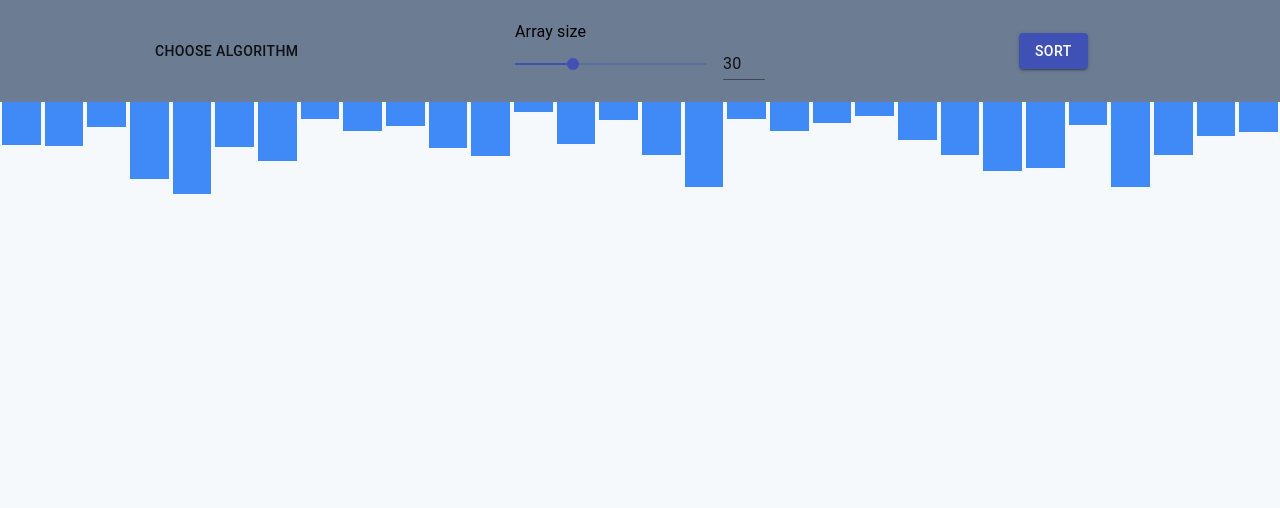
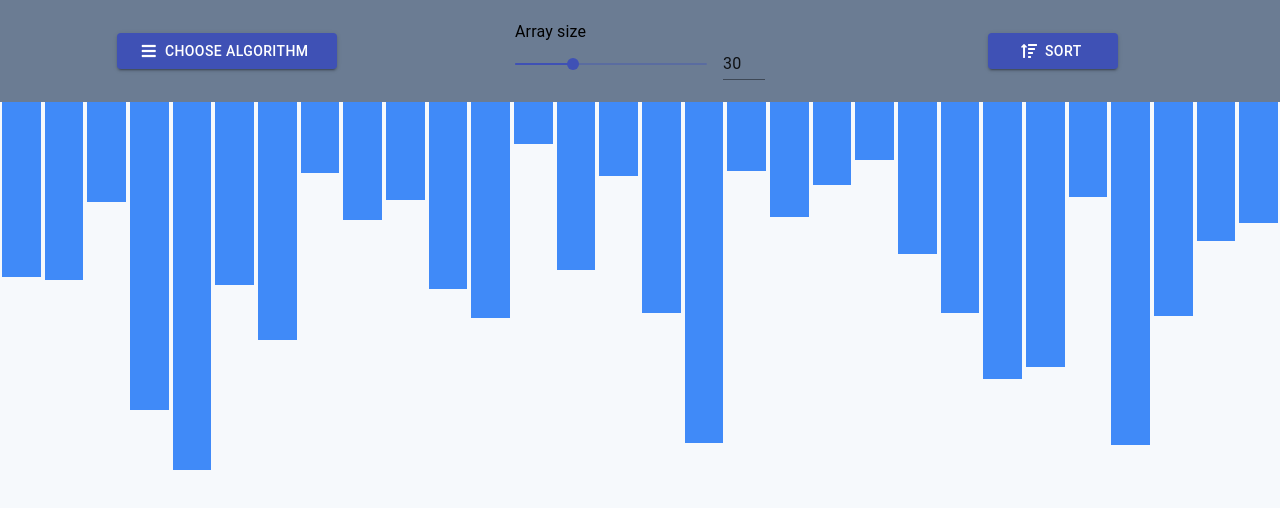
Before and after one commit to alval90/Sorting-Algorithm-Visualisation, a React (Create React App) app: page / in a window 1280 px wide. Shown: the top 508 px of the page. Built offline with nearby package versions, Linux system fonts and the light colour scheme.

Commit message:
refactored function and variable labeling. Made CTAs more prominent and added font awesome icons to the buttons, semantically highlighting the action onClick. Also, extracted sorting speed to Application state for potential future manual speed customization by the user.

```diff
--- a/package.json
+++ b/package.json
@@ -4,6 +4,7 @@
   "private": true,
   "dependencies": {
     "@material-ui/core": "^4.7.0",
+    "font-awesome": "^4.7.0",
     "react": "^16.12.0",
     "react-dom": "^16.12.0",
     "react-scripts": "3.2.0"
--- a/public/index.html
+++ b/public/index.html
@@ -8,6 +8,10 @@
       name="Sort Algorithms"
       content="Web site created using create-react-app"
     />
+    <link
+      rel="stylesheet"
+      href="https://use.fontawesome.com/releases/v5.1.0/css/all.css"
+    />
     <title>Sort Algorithms</title>
   </head>
   <body>
--- a/src/Algorithms.js
+++ b/src/Algorithms.js
@@ -1,9 +1,9 @@
 const algorithm = {
   bubbleSort: function(arr, index = 0, counter = 0, isSorted = false) {
     if (index === arr.length - counter - 1) {
-      arr = setItemStatus(arr, [], [], [index]);
+      setItemStatus(arr, [], [], [index]);
       if (isSorted) {
-        arr = setItemStatus(arr, [], [], [], true);
+        setItemStatus(arr, [], [], [], true);
         this.setState({ arr: arr, isSorted: true, sorting: false });
       } else {
         this.setState({ arr: arr, isSorted: true }, () =>
@@ -14,8 +14,8 @@ const algorithm = {
     }
     if (index < arr.length) {
       if (arr[index].height > arr[index + 1].height) {
-        arr = swapItems(arr, index, index + 1);
-        arr = setItemStatus(arr, [index], [index + 1, index + 2]);
+        swapItems(arr, index, index + 1);
+        setItemStatus(arr, [index], [index + 1, index + 2]);
         this.setState({ arr: arr }, () =>
           setTimeout(
             () =>
@@ -26,12 +26,12 @@ const algorithm = {
                 counter,
                 false
               ),
-            30
+            this.state.speed
           )
         );
         return;
       } else {
-        arr = setItemStatus(arr, [index], [index + 1, index + 2]);
+        setItemStatus(arr, [index], [index + 1, index + 2]);
         this.setState({ arr: arr }, () =>
           setTimeout(
             () =>
@@ -41,7 +41,7 @@ const algorithm = {
                 index + 1,
                 counter
               ),
-            30
+            this.state.speed
           )
         );
         return;
@@ -64,7 +64,7 @@ const algorithm = {
       // Define new minimum, if current item that is being analyzed is smaller than the current minimum
       // Change status of itemBlocks to highlight in respective color
       if (arr[index].height <= arr[minIndex].height) {
-        arr = setItemStatus(arr, [minIndex], [index, index + 1]);
+        setItemStatus(arr, [minIndex], [index, index + 1]);
         minIndex = index;
         this.setState({ arr: arr }, () =>
           setTimeout(
@@ -77,13 +77,13 @@ const algorithm = {
                 counter,
                 false
               ),
-            30
+            this.state.speed
           )
         );
         // Move one item ahead, if current item that is being analyzed is not smaller than the current minimum
         // Change status accordingly to use color highlighting
       } else if (arr[index].height > arr[minIndex].height) {
-        arr = setItemStatus(arr, [index], [index + 1]);
+        setItemStatus(arr, [index], [index + 1]);
         this.setState({ arr: arr }, () =>
           setTimeout(
             () =>
@@ -94,7 +94,7 @@ const algorithm = {
                 minIndex,
                 counter
               ),
-            30
+            this.state.speed
           )
         );
       }
@@ -102,11 +102,11 @@ const algorithm = {
       // Swap new minimum with current starting item of the loop - Otherwise, consider array as sorted and fill the itemBlockStatus accordingly for color highlighting.
     } else {
       if (isSorted) {
-        arr = setItemStatus(arr, [], [], [], true);
+        setItemStatus(arr, [], [], [], true);
         this.setState({ arr: arr, isSorted: true, sorting: false });
       } else {
-        arr = swapItems(arr, counter, minIndex);
-        arr = setItemStatus(arr, [minIndex], [counter + 1], [counter]);
+        swapItems(arr, counter, minIndex);
+        setItemStatus(arr, [minIndex], [counter + 1], [counter]);
         this.setState({ arr: arr }, () =>
           setTimeout(
             () =>
@@ -118,7 +118,7 @@ const algorithm = {
                 counter + 1,
                 true
               ),
-            30
+            this.state.speed
           )
         );
       }
@@ -153,7 +153,7 @@ const algorithm = {
     algorithm.stateArr = JSON.parse(JSON.stringify(arr));
     algorithm.quickSort.call(this, arr, left, right);
     arr.map(item => (item.status = "sorted"));
-    setDelay.call(this, arr, true);
+    queueAnimation.call(this, arr, true);
     algorithm.counter = 1;
   },
   mergeSort: function(arr) {
@@ -218,19 +218,19 @@ function merge(left, right, sortedArray = []) {
         algorithm.stateArr[i].index === left[0].index ||
         algorithm.stateArr[i].index === right[0].index
       ) {
-        algorithm.stateArr[i].status = "analyzed";
+        setItemStatus(algorithm.stateArr, [], [i]);
       }
     }
-    setDelay.call(this, algorithm.stateArr);
+    queueAnimation.call(this, algorithm.stateArr);
     for (let i = 0; i < algorithm.stateArr.length; i++) {
       if (
         algorithm.stateArr[i].index === left[0].index ||
         algorithm.stateArr[i].index === right[0].index
       ) {
-        algorithm.stateArr[i].status = "default";
+        setItemStatus(algorithm.stateArr, [i], []);
       }
     }
-    setDelay.call(this, algorithm.stateArr);
+    queueAnimation.call(this, algorithm.stateArr);
     algorithm.counter -= 1;
     if (left[0].height < right[0].height) {
       sortedArray = [...sortedArray, left.shift()];
@@ -241,47 +241,51 @@ function merge(left, right, sortedArray = []) {
   while (left.length > 0) {
     for (let i = 0; i < algorithm.stateArr.length; i++) {
       if (algorithm.stateArr[i].index === left[0].index) {
-        algorithm.stateArr[i].status = "analyzed";
+        setItemStatus(algorithm.stateArr, [], [i]);
       }
     }
-    setDelay.call(this, algorithm.stateArr);
+    queueAnimation.call(this, algorithm.stateArr);
     for (let i = 0; i < algorithm.stateArr.length; i++) {
       if (algorithm.stateArr[i].index === left[0].index) {
-        algorithm.stateArr[i].status = "default";
+        setItemStatus(algorithm.stateArr, [i], []);
       }
     }
-    setDelay.call(this, algorithm.stateArr);
+    queueAnimation.call(this, algorithm.stateArr);
     algorithm.counter -= 1;
     sortedArray = [...sortedArray, left.shift()];
   }
   while (right.length > 0) {
     for (let i = 0; i < algorithm.stateArr.length; i++) {
       if (algorithm.stateArr[i].index === right[0].index) {
-        algorithm.stateArr[i].status = "analyzed";
+        setItemStatus(algorithm.stateArr, [], [i]);
       }
     }
-    setDelay.call(this, algorithm.stateArr);
+    queueAnimation.call(this, algorithm.stateArr);
     for (let i = 0; i < algorithm.stateArr.length; i++) {
       if (algorithm.stateArr[i].index === right[0].index) {
-        algorithm.stateArr[i].status = "default";
+        setItemStatus(algorithm.stateArr, [i], []);
       }
     }
-    setDelay.call(this, algorithm.stateArr);
+    queueAnimation.call(this, algorithm.stateArr);
     algorithm.counter -= 1;
     sortedArray = [...sortedArray, right.shift()];
   }
+  animateArraySorting.call(this, sortedArray);
+  if (algorithm.stateArr.length === sortedArray.length) {
+    setItemStatus(algorithm.stateArr, [], [], [], true);
+    queueAnimation.call(this, algorithm.stateArr, true);
+  }
+  return sortedArray;
+}
+
+function animateArraySorting(sortedArray) {
   let minimum = findMinimum(algorithm.stateArr, sortedArray);
   for (let i = 0; i < sortedArray.length; i++) {
     algorithm.stateArr[minimum + i] = JSON.parse(
       JSON.stringify(sortedArray[i])
     );
-    setDelay.call(this, algorithm.stateArr);
+    queueAnimation.call(this, algorithm.stateArr);
   }
-  if (algorithm.stateArr.length === sortedArray.length) {
-    algorithm.stateArr = setItemStatus(algorithm.stateArr, [], [], [], true);
-    setDelay.call(this, algorithm.stateArr, true);
-  }
-  return sortedArray;
 }
 
 function findMinimum(unsortedArr, sortedArray) {
@@ -293,15 +297,15 @@ function findMinimum(unsortedArr, sortedArray) {
     }
   }
 }
-function setDelay(input, isSorted) {
-  let i = JSON.parse(JSON.stringify(input));
+function queueAnimation(updatedArray, isSorted) {
+  let arr = JSON.parse(JSON.stringify(updatedArray));
   setTimeout(() => {
     if (isSorted) {
-      this.setState({ arr: i, isSorted: true, sorting: false });
+      this.setState({ arr: arr, isSorted: true, sorting: false });
     } else {
-      this.setState({ arr: i });
+      this.setState({ arr: arr });
     }
-  }, algorithm.counter * 30);
+  }, algorithm.counter * this.state.speed);
   algorithm.counter += 1;
 }
 
@@ -312,29 +316,29 @@ function partition(arr, left, right) {
   let j = right;
   while (i <= j) {
     while (arr[i].height < pivot) {
-      algorithm.stateArr = setItemStatus(algorithm.stateArr, [], [i]);
-      setDelay.call(this, algorithm.stateArr);
-      algorithm.stateArr = setItemStatus(algorithm.stateArr, [i], []);
-      setDelay.call(this, algorithm.stateArr);
+      setItemStatus(algorithm.stateArr, [], [i]);
+      queueAnimation.call(this, algorithm.stateArr);
+      setItemStatus(algorithm.stateArr, [i], []);
+      queueAnimation.call(this, algorithm.stateArr);
       algorithm.counter -= 1;
       i++;
     }
     while (arr[j].height > pivot) {
-      algorithm.stateArr = setItemStatus(algorithm.stateArr, [], [j]);
-      setDelay.call(this, algorithm.stateArr);
-      algorithm.stateArr = setItemStatus(algorithm.stateArr, [j], []);
-      setDelay.call(this, algorithm.stateArr);
+      setItemStatus(algorithm.stateArr, [], [j]);
+      queueAnimation.call(this, algorithm.stateArr);
+      setItemStatus(algorithm.stateArr, [j], []);
+      queueAnimation.call(this, algorithm.stateArr);
       algorithm.counter -= 1;
       j--;
     }
     if (i <= j) {
       swapItems(arr, i, j);
-      algorithm.stateArr = setItemStatus(algorithm.stateArr, [], [i, j]);
+      setItemStatus(algorithm.stateArr, [], [i, j]);
       swapItems(algorithm.stateArr, i, j);
-      setDelay.call(this, algorithm.stateArr);
-      algorithm.stateArr = setItemStatus(algorithm.stateArr, [i, j], []);
-      setDelay.call(this, algorithm.stateArr);
-      algorithm.counter -= 1;
+      queueAnimation.call(this, algorithm.stateArr);
+      setItemStatus(algorithm.stateArr, [i, j], []);
+      queueAnimation.call(this, algorithm.stateArr);
+      //algorithm.counter -= 1;
       i++;
       j--;
     }
--- a/src/App.js
+++ b/src/App.js
@@ -1,5 +1,6 @@
 import React from "react";
 import Button from "@material-ui/core/Button";
+import Icon from "@material-ui/core/Icon";
 import SimpleMenu from "./Menu";
 import InputSlider from "./Slider";
 import ItemBlock from "./ItemBlock";
@@ -12,6 +13,7 @@ class App extends React.Component {
     this.state = {
       arr: [],
       algorithm: "",
+      speed: 30,
       isSorted: false,
       sorting: false
     };
@@ -28,7 +30,7 @@ class App extends React.Component {
   changeArrSize = size => {
     let arr = [];
     for (let i = 0; i < size; i++) {
-      let randomHeight = calcRandomInIntervall(5, 100);
+      let randomHeight = calcRandomInIntervall(20, 400);
       arr.push(new Item(randomHeight, "default", i));
     }
     this.setState({ arr: arr, isSorted: false });
@@ -36,21 +38,24 @@ class App extends React.Component {
 
   handleClick = () => {
     if (!this.state.isSorted && !this.state.sorting) {
-      this.setState({ sorting: true });
       let arr = JSON.parse(JSON.stringify(this.state.arr));
       switch (this.state.algorithm) {
-        case "Bubble":
+        case "Bubble Sort":
+          this.setState({ sorting: true });
           algorithm.bubbleSort.call(this, arr);
           break;
-        case "Selection":
+        case "Selection Sort":
+          this.setState({ sorting: true });
           algorithm.selectionSort.call(this, arr);
           break;
-        case "Insertion":
+        case "Insertion Sort":
           break;
-        case "Quicksort":
+        case "Quick Sort":
+          this.setState({ sorting: true });
           algorithm.quickSortWrapper.call(this, arr, 0, arr.length - 1);
           break;
-        case "Merge":
+        case "Merge Sort":
+          this.setState({ sorting: true });
           algorithm.mergeSortWrapper.call(this, arr);
           break;
         default:
@@ -81,7 +86,12 @@ class App extends React.Component {
     });
     return (
       <div>
-        <header style={{ display: "flex", alignItems: "center" }}>
+        <header
+          style={{
+            display: "flex",
+            alignItems: "center"
+          }}
+        >
           <div style={{ display: "flex", flex: 1, justifyContent: "center" }}>
             <SimpleMenu
               changeAlgorithm={this.changeAlgorithm}
@@ -96,10 +106,21 @@ class App extends React.Component {
           </div>
           <div style={{ display: "flex", flex: 1, justifyContent: "center" }}>
             <Button
-              disabled={this.state.sorting}
+              startIcon={
+                this.state.isSorted && !this.state.sorting ? (
+                  <Icon className="fas fa-undo" style={{ fontSize: "16px" }} />
+                ) : (
+                  <Icon
+                    className="fas fa-sort-amount-up"
+                    style={{ fontSize: "16px" }}
+                  />
+                )
+              }
+              //disabled={this.state.sorting}
               variant="contained"
               color="primary"
               onClick={this.handleClick}
+              style={{ width: "130px" }}
             >
               {this.state.sorting
                 ? "SORTING..."
--- a/src/Menu.js
+++ b/src/Menu.js
@@ -2,6 +2,7 @@ import React from "react";
 import Button from "@material-ui/core/Button";
 import Menu from "@material-ui/core/Menu";
 import MenuItem from "@material-ui/core/MenuItem";
+import Icon from "@material-ui/core/Icon";
 
 const SimpleMenu = function(props) {
   const [anchorEl, setAnchorEl] = React.useState(null);
@@ -20,9 +21,15 @@ const SimpleMenu = function(props) {
   return (
     <div>
       <Button
+        startIcon={
+          <Icon className="fas fa-bars" style={{ fontSize: "16px" }} />
+        }
         aria-controls="simple-menu"
         aria-haspopup="true"
         onClick={handleClick}
+        variant="contained"
+        color="primary"
+        style={{ width: "220px" }}
       >
         {props.algorithm || "Choose Algorithm"}
       </Button>
@@ -33,15 +40,21 @@ const SimpleMenu = function(props) {
         open={Boolean(anchorEl)}
         onClose={handleClose}
       >
-        <MenuItem onClick={() => handleClose("Bubble")}>Bubble sort</MenuItem>
-        <MenuItem onClick={() => handleClose("Selection")}>
-          Selection sort
+        <MenuItem onClick={() => handleClose("Bubble Sort")}>
+          Bubble Sort
         </MenuItem>
-        <MenuItem onClick={() => handleClose("Insertion")}>
-          Insertion sort
+        <MenuItem onClick={() => handleClose("Selection Sort")}>
+          Selection Sort
         </MenuItem>
-        <MenuItem onClick={() => handleClose("Quicksort")}>Quicksort</MenuItem>
-        <MenuItem onClick={() => handleClose("Merge")}>Merge sort</MenuItem>
+        <MenuItem onClick={() => handleClose("Insertion Sort")}>
+          Insertion Sort
+        </MenuItem>
+        <MenuItem onClick={() => handleClose("Quick Sort")}>
+          Quick Sort
+        </MenuItem>
+        <MenuItem onClick={() => handleClose("Merge Sort")}>
+          Merge sort
+        </MenuItem>
       </Menu>
     </div>
   );
```
Also changed, not shown: 1 other file (tests, documents, lock files or other folders).
